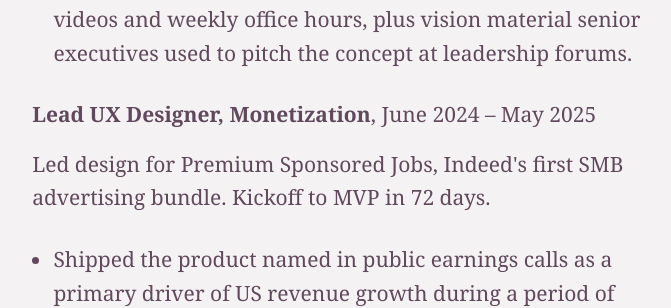
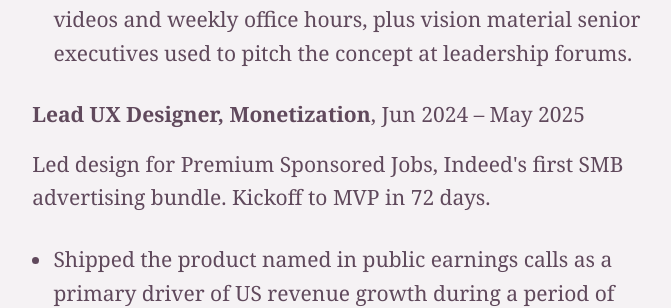
Before and after one commit to chadcurrie/chadcurrie.com, a Jekyll site: the page built from index.html, in a window 1280 px wide and 900 px high, scrolled down 2162 px. Shown: the part 160-468 px from the top of the window, without its empty margins (299-970 px from the left). Built offline with Jekyll 4.4.1, drawn with Linux system fonts in a browser that asks for light colours; some web fonts are replaced; some of the changed text lies outside the part shown.

Commit message:
Fix resume dates and update resume PDF
Co-Authored-By: Claude Sonnet 5 <noreply@anthropic.com>

```diff
--- a/index.html
+++ b/index.html
@@ -50,7 +50,7 @@ description: "Chad Currie is a Staff Product Designer who ships ambiguous zero-t
     <li>Communicated early and often through daily progress videos and weekly office hours, plus vision material senior executives used to pitch the concept at leadership forums.</li>
   </ul>
 
-  <p><strong>Lead UX Designer, Monetization</strong>, June 2024 – May 2025</p>
+  <p><strong>Lead UX Designer, Monetization</strong>, Jun 2024 – May 2025</p>
   <p>Led design for Premium Sponsored Jobs, Indeed's first SMB advertising bundle. Kickoff to MVP in 72 days.</p>
   <ul>
     <li>Shipped the product named in public earnings calls as a primary driver of US revenue growth during a period of declining job postings. Average revenue per job grew 17%, and Premium employers returned 20% more often.</li>
```
Also changed, not shown: other parts of index.html (+1 -1 lines), 1 other file.
